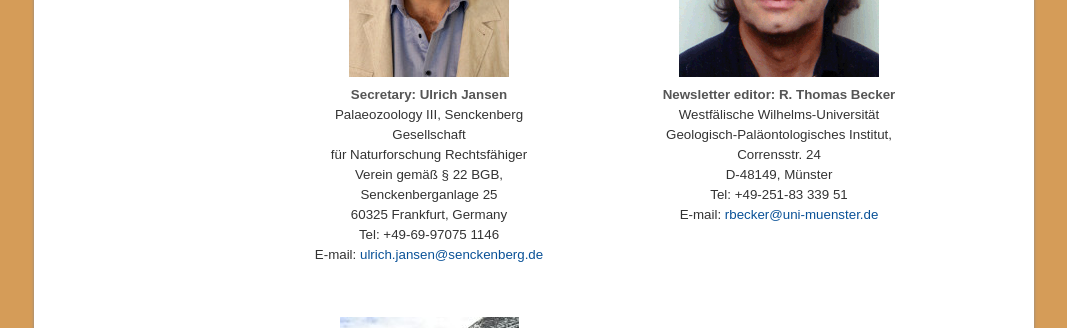
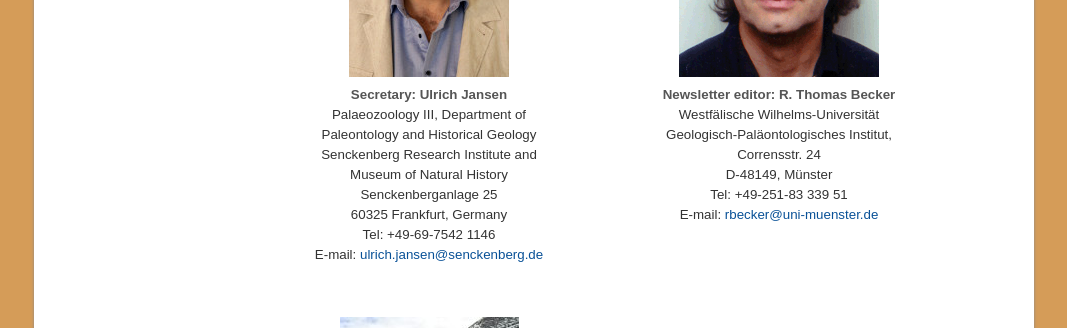
Before and after one commit to i-c-stratigraphy/subcommission-devonian, a Jekyll site: the page built from pages/officers.md, in a window 1280 px wide. Shown: the part 1101-1429 px from the top of the page, without its empty margins (106-1173 px from the left). Built offline with Jekyll 4.4.1, drawn with Linux system fonts in a browser that asks for light colours.

Commit message:
Update officers.md
update address

```diff
--- a/pages/officers.md
+++ b/pages/officers.md
@@ -34,11 +34,11 @@ permalink: /officers
     <img src="/images/person-jansen.jpg" alt="" />
     <h4>Secretary: Ulrich Jansen</h4>
     <p>
-        Palaeozoology III, Senckenberg Gesellschaft<br />
-        für Naturforschung Rechtsfähiger<br />
-        Verein gemäß § 22 BGB, Senckenberganlage 25<br />
+        Palaeozoology III, Department of Paleontology and Historical Geology<br />
+        Senckenberg Research Institute and Museum of Natural History<br />
+        Senckenberganlage 25<br />
         60325 Frankfurt, Germany<br />
-        Tel: +49-69-97075 1146<br />
+        Tel: +49-69-7542 1146<br />
         E-mail: <a href="mailto:ulrich.jansen@senckenberg.de">ulrich.jansen@senckenberg.de</a>
     </p>
 </div>
```
